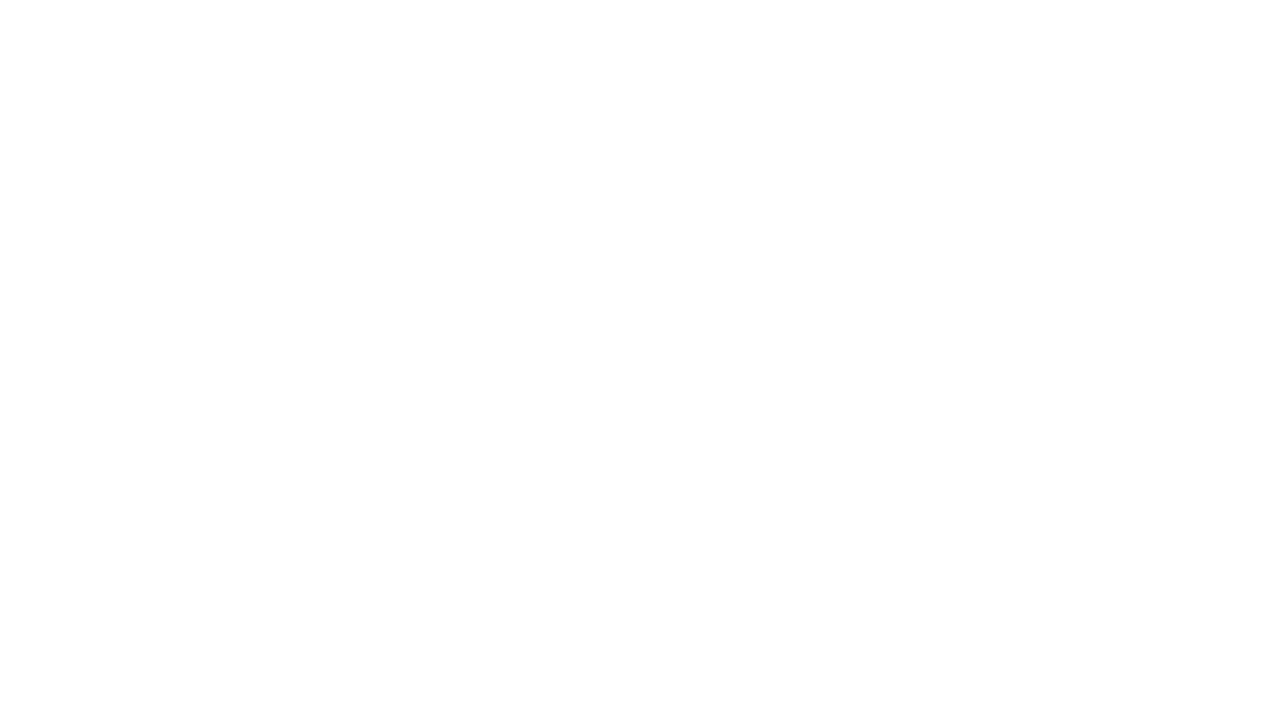
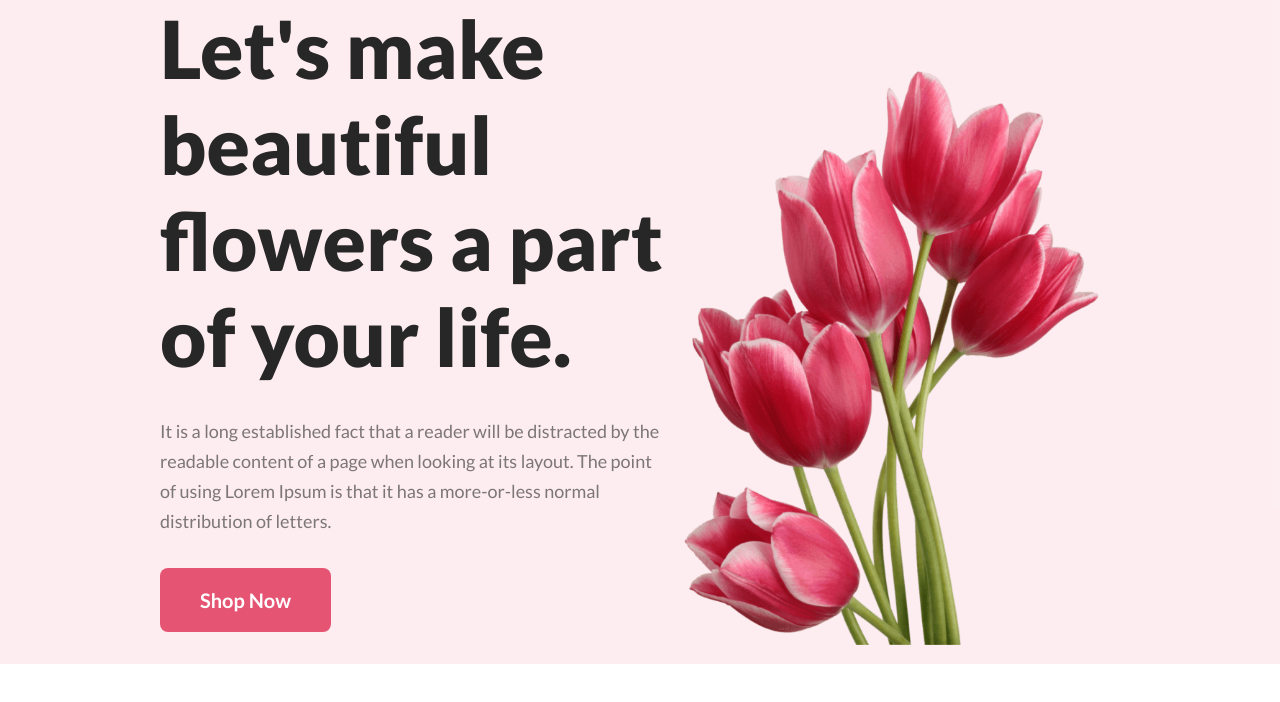
Before and after one commit to snrredoy/online-flower-shop-html-css, a plain HTML site: page index.html in a window 1280 px wide. Drawn offline with Linux system fonts and the light colour scheme.

Commit message:
Enhance index.html structure with header, banner, and button; add styles for improved layout and design

```diff
--- a/index.html
+++ b/index.html
@@ -1,13 +1,27 @@
 <!DOCTYPE html>
 <html lang="en">
     <head>
-    <meta charset="UTF-8">
-    <meta name="viewport" content="width=device-width, initial-scale=1.0">
-    <title>Flower Shop</title>
-    <link rel="stylesheet" href="styles/styles.css">
+        <meta charset="UTF-8" />
+        <meta name="viewport" content="width=device-width, initial-scale=1.0" />
+        <title>Flower Shop 💐</title>
+        <link rel="stylesheet" href="styles/style.css" />
     </head>
     <body>
-    <header></header>
+        <header id="header">
+            <div class="container banner">
+                <div class="banner-text">
+                    <h2>Let's make beautiful flowers a part of your life.</h2>
+                    <p class="description">
+                        It is a long established fact that a reader will be distracted by the readable content of a page when looking at its layout.
+                        The point of using Lorem Ipsum is that it has a more-or-less normal distribution of letters.
+                    </p>
+                    <button class="btn"><a href="#header">Shop Now</a></button>
+                </div>
+                <div class="banner-img">
+                    <img src="assets/pngwing 10.png" alt="" />
+                </div>
+            </div>
+        </header>
         <main></main>
         <footer></footer>
     </body>
--- /dev/null
+++ b/styles/style.css
@@ -0,0 +1,75 @@
+@import url("https://fonts.googleapis.com/css2?family=Lato:ital,wght@0,100;0,300;0,400;0,700;0,900;1,100;1,300;1,400;1,700;1,900&display=swap");
+
+* {
+    margin: 0;
+    padding: 0;
+    font-family: "Lato", sans-serif;
+}
+
+.description {
+    color: rgba(39, 39, 39, 0.6);
+    font-size: 18px;
+    font-style: normal;
+    font-weight: 400;
+    line-height: 30px;
+}
+
+.btn {
+    font-size: 20px;
+    font-style: normal;
+    font-weight: 700;
+    line-height: normal;
+    border-radius: 8px;
+    background: #e55473;
+    padding: 20px 40px;
+    border: none;
+}
+
+/* Header */
+header {
+    background: rgba(229, 84, 115, 0.1);
+}
+
+.container {
+    width: 75%;
+    max-width: 1440px;
+    margin: 0 auto;
+}
+
+.banner {
+    display: flex;
+    align-items: center;
+    justify-content: space-between;
+}
+
+.banner .banner-text * {
+    margin-bottom: 32px;
+}
+
+.banner .banner-text h2 {
+    color: #272727;
+    font-size: 80px;
+    font-style: normal;
+    font-weight: 800;
+    line-height: normal;
+    max-width: 700px;
+}
+
+.banner .banner-text .description {
+    max-width: 620px;
+}
+
+.banner .banner-text .btn a {
+    text-decoration: none;
+    color: #fff;
+}
+
+
+.banner .banner-img img{
+    width: 100%;
+    vertical-align: middle;
+}
+
+.banner .banner-img{
+    margin-top: 50px;
+}
```
Also changed, not shown: styles/styles.css (deleted). Lines whose indentation alone changed are shown as unchanged.
